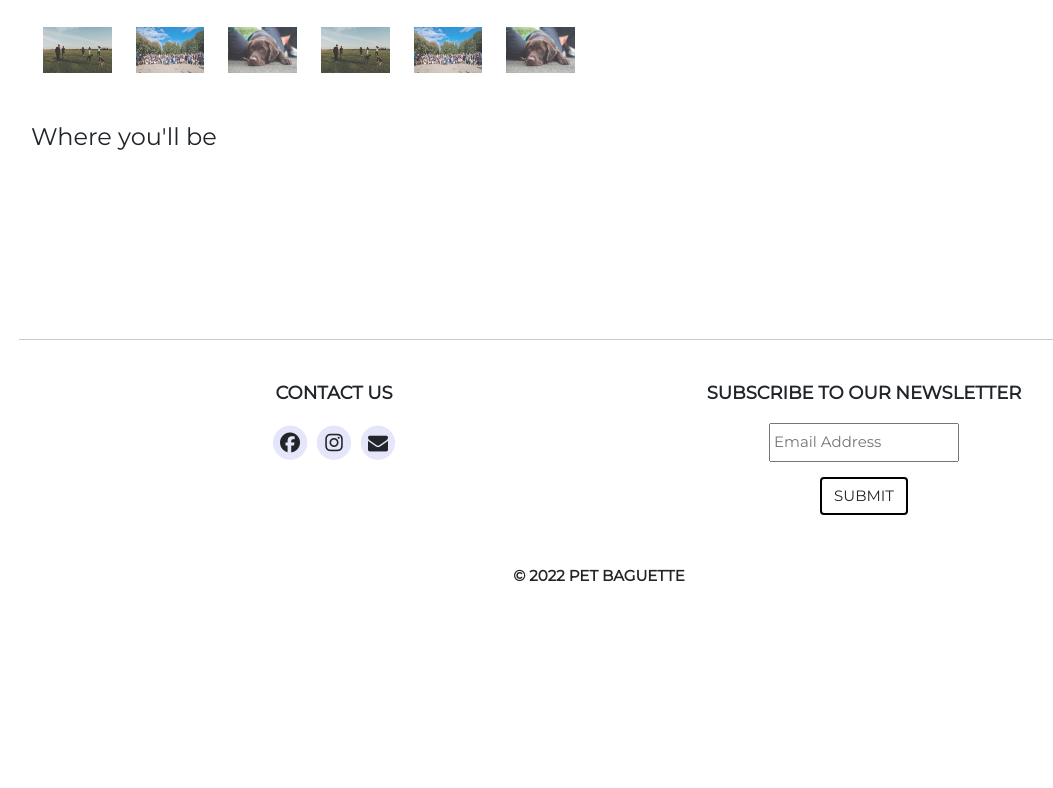
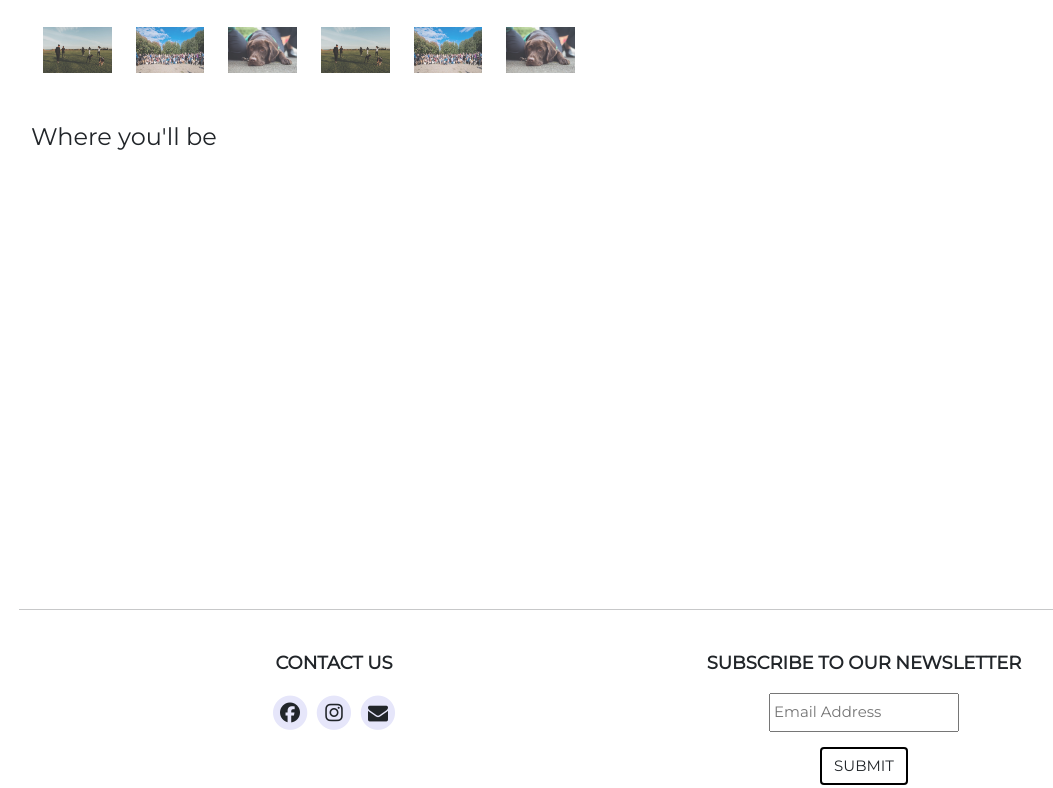
Before and after one commit to 99zhebin/WAD2G7T3, a plain HTML site: page eventInfo/newEventInfo.html in a window 1280 px wide. Shown: the part 687-1475 px from the top of the page, without its empty margins (41-1094 px from the left). Before the commit the page ends 1365 px from the top, so only its background shows below. Drawn offline with nearby package versions, Linux system fonts and the light colour scheme; no server answers.

Commit message:
Update newEventInfo.html

```diff
--- a/eventInfo/newEventInfo.html
+++ b/eventInfo/newEventInfo.html
@@ -147,6 +147,8 @@
         <!-- the map size abit weird -->
         <div class="row">
             <h4>Where you'll be</h4>
+        </div>
+        <div class="row" style="height: 400px;">
             <iframe id="locationAPI" src="" scrolling="no" frameborder="0" allowfullscreen="allowfullscreen"></iframe>
         </div>
 
```
